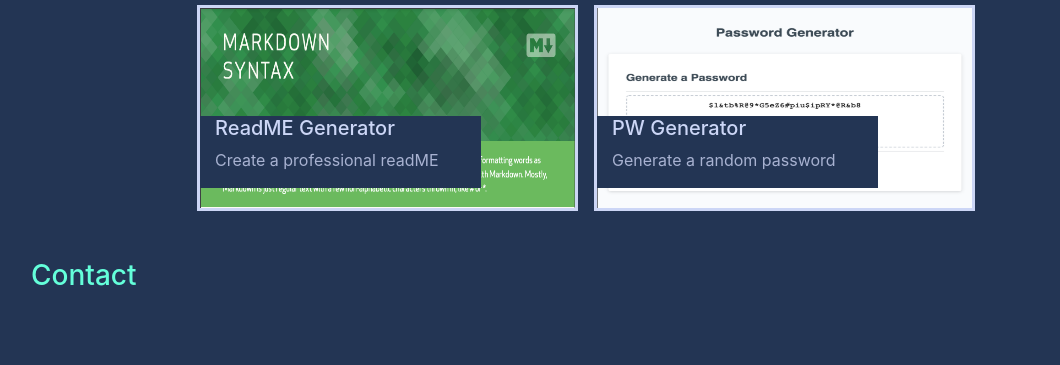
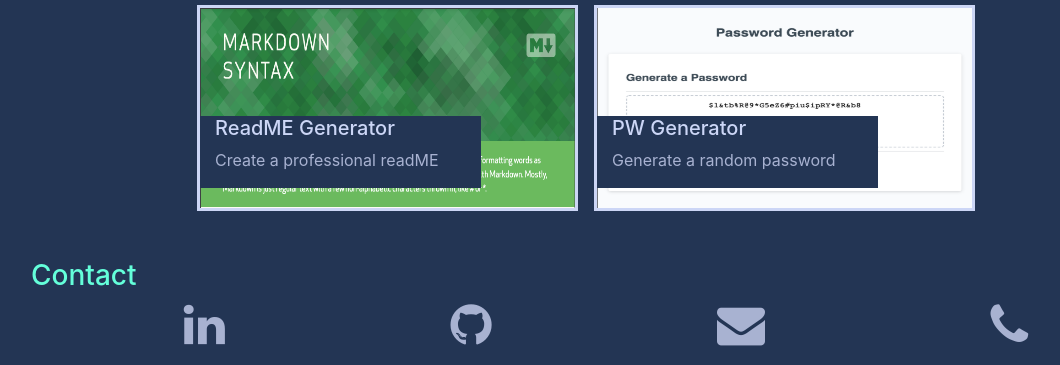
Before and after one commit to JosieMald/professional-portfolio, a plain HTML site: page index.html in a window 1280 px wide. Shown: the part 1244-1609 px from the top of the page, without its empty margins (54-1114 px from the left). Before the commit the page ends 1545 px from the top, so only its background shows below. Drawn offline with nearby package versions, Linux system fonts and the light colour scheme.

Commit message:
added icons and links. styled in css.

```diff
--- a/index.html
+++ b/index.html
@@ -18,6 +18,8 @@
     rel="stylesheet"
     href="https://cdnjs.cloudflare.com/ajax/libs/animate.css/4.1.1/animate.min.css"
   />
+  <!-- FONT AWESOME -->
+  <link rel="stylesheet" href="https://maxcdn.bootstrapcdn.com/font-awesome/4.4.0/css/font-awesome.min.css">
     <title>Josie M.</title>
   </head>
   <!------------------------------------ NAV BAR ------------------------------------->
@@ -117,6 +119,30 @@
     <div class="container mt-5">
       <h3>Contact</h3>
     </div>
+    <div class="container">
+      <ul class="d-flex text-right justify-content-around">
+        <li>
+          <a href="https://www.linkedin.com/in/josie-maldonado-437b909a">
+            <i class="fa fa-linkedin fa_custom fa-3x"></i>
+          </a>
+        </li>
+        <li>
+          <a href="https://github.com/JosieMald">
+            <i class="fa fa-github fa_custom fa-3x"></i>
+        </a>
+        </li>
+        <li>
+          <a href="mailto:JosieLindaMaldonado@gmail.com">
+            <i class="fa fa-envelope fa_custom fa-3x"></i>
+          </a>
+        </li>
+        <li>
+          <a href="tel:770.695.5804">
+            <i class="fa fa-phone fa_custom fa-3x"></i>
+          </a>
+        </li>
+      </ul>
+    </div>
     <!------------------------------ SCRIPTS ----------------------------------------->
     <script src="https://code.jquery.com/jquery-3.4.1.min.js"></script>
     <script src="script.js"></script>
--- a/stylesheet.css
+++ b/stylesheet.css
@@ -18,7 +18,7 @@ a {
   color: #ccd6f6
 }
 
-p {
+p, i{
   color: #a8b2d1;
 }
 
```
